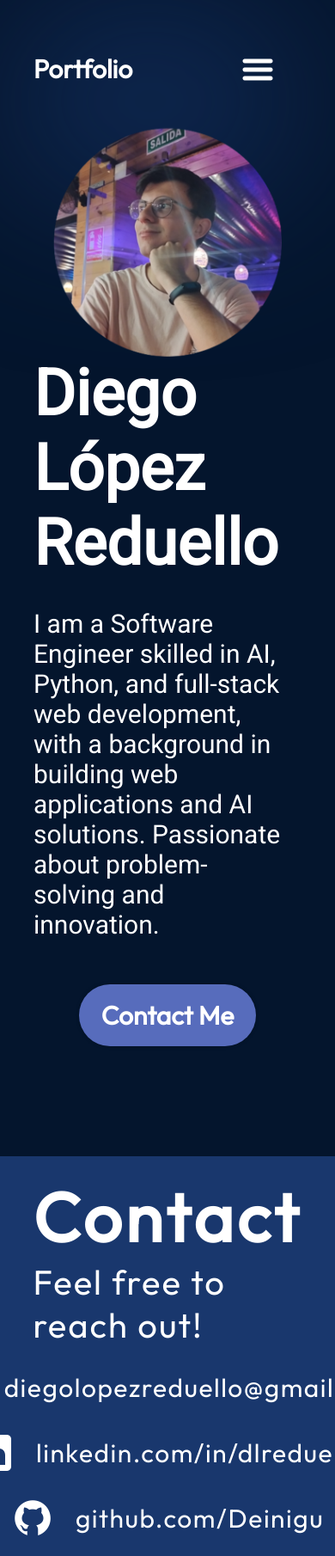
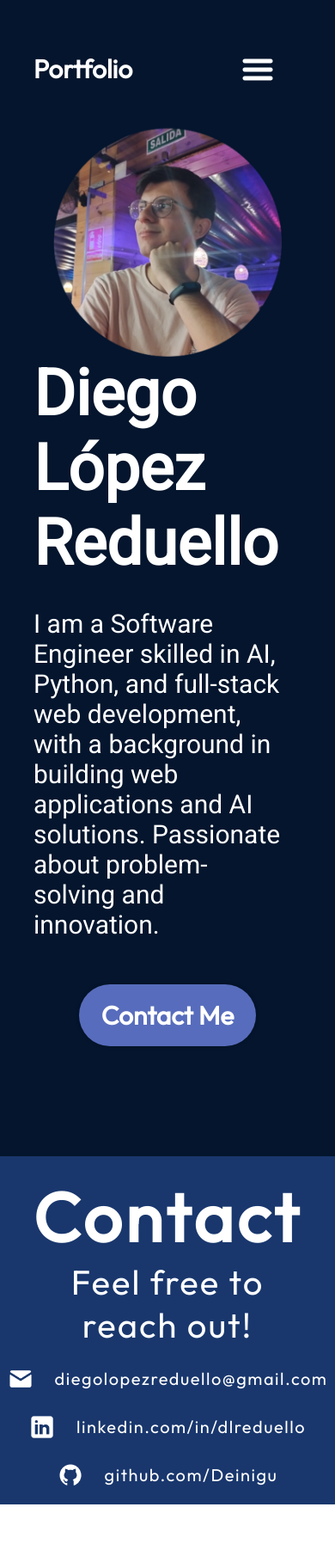
Before and after one commit to Deinigu/portfolio, a React (Vite) app: page / in a window 390 px wide. Shown: the whole page at 86% size. After the commit the page ends 1750 px from the top, so only its background shows below. Built offline with nearby package versions, Linux system fonts and the light colour scheme.

Commit message:
🐛Footer not responsive fixed

```diff
--- a/src/components/Footer/Footer.jsx
+++ b/src/components/Footer/Footer.jsx
@@ -1,7 +1,5 @@
 import React from "react";
-
 import { getImageUrl } from "../../utils";
-
 import styles from "./Footer.module.css";
 
 export const Footer = () => {
@@ -14,7 +12,9 @@ export const Footer = () => {
       <ul className={styles.links}>
         <li className={styles.link}>
           <img src={getImageUrl("contact/emailIcon.png")} alt="Email icon" />
-          <a href="mailto:myemail@email.com">diegolopezreduello@gmail.com</a>
+          <a href="mailto:diegolopezreduello@gmail.com">
+            diegolopezreduello@gmail.com
+          </a>
         </li>
         <li className={styles.link}>
           <img
--- a/src/components/Footer/Footer.module.css
+++ b/src/components/Footer/Footer.module.css
@@ -23,6 +23,8 @@
   font-size: 40px;
   font-weight: 400;
   letter-spacing: 2px;
+  justify-content: center;
+  text-align: center;
 }
 
 .links {
@@ -37,6 +39,7 @@
   display: flex;
   align-items: center;
   gap: 25px;
+  text-align: center;
 }
 
 .link a {
@@ -45,6 +48,12 @@
     font-weight: 400;
     text-decoration: none;
     letter-spacing: 1.5px;
+    display: flex;
+}
+
+.link img {
+  width: 40px;
+  display: flex;
 }
 
 @media screen and (max-width: 830px) {
@@ -62,4 +71,12 @@
   .links {
     align-items: center;
   }
+
+  .link a {
+    font-size: 20px;
+  }
+
+  .link img {
+    width: 30px;
+  }
 }
--- a/src/components/Hero/Hero.module.css
+++ b/src/components/Hero/Hero.module.css
@@ -67,19 +67,6 @@
   }
 }
 
-.topBlur {
-  position: absolute;
-  width: 50vw;
-  height: 50vw;
-  min-width: 350px;
-  min-width: 350px;
-  top: -128px;
-  left: -10vw;
-  border-radius: 764px;
-  background: rgba(25, 55, 109, 0.7);
-  filter: blur(100px);
-  z-index: 0;
-}
 
 @media screen and (max-width: 830px) {
   .container {
```
